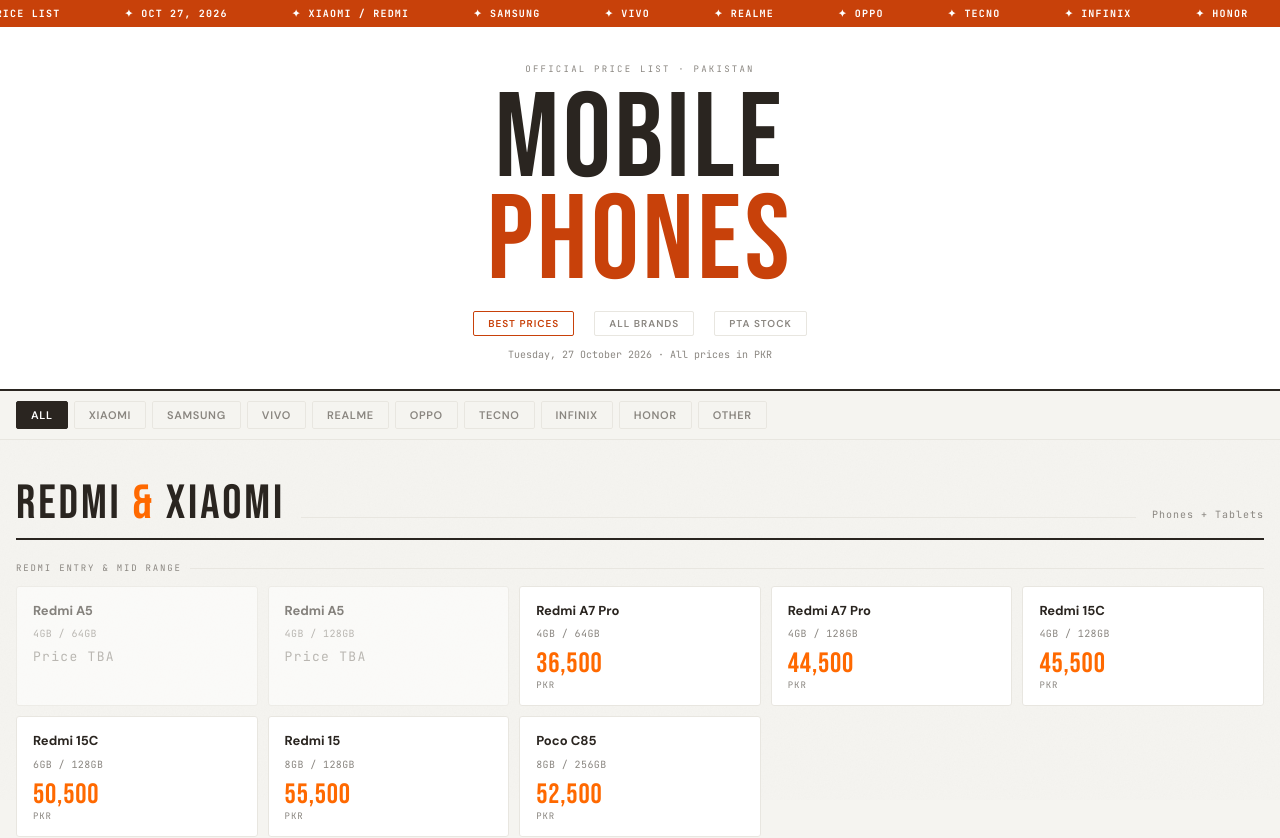
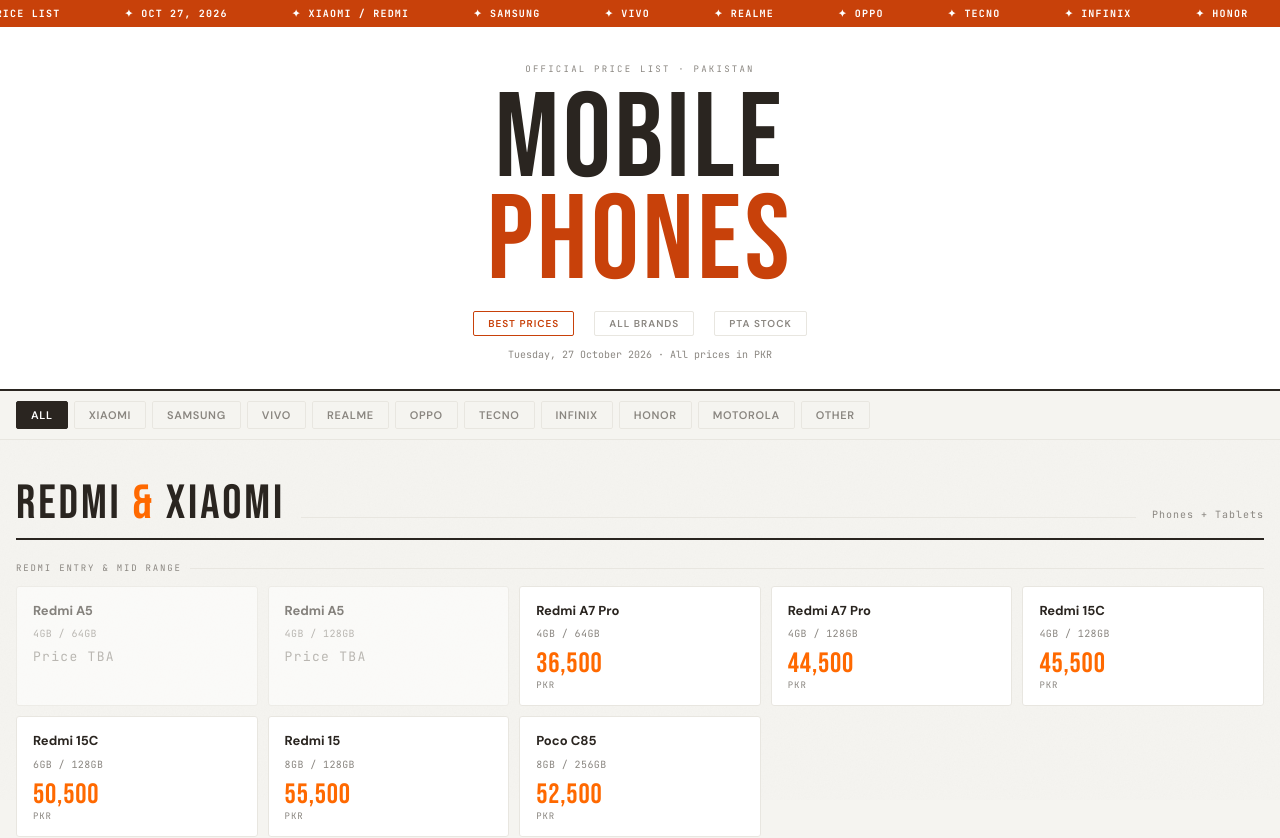
Before and after one commit to nhhingor/deevan.gadgets, a plain HTML site: page index.html in a window 1280 px wide. Shown: the top 838 px of the page. Drawn offline with Linux system fonts and the light colour scheme.

Commit message:
Add Motorola button to filter options

```diff
--- a/index.html
+++ b/index.html
@@ -415,6 +415,7 @@
   <button class="filter-btn" onclick="filterBrand('tecno', this)">Tecno</button>
   <button class="filter-btn" onclick="filterBrand('infinix', this)">Infinix</button>
   <button class="filter-btn" onclick="filterBrand('honor', this)">Honor</button>
+  <button class="filter-btn" onclick="filterBrand('other', this)">Motorola</button>
   <button class="filter-btn" onclick="filterBrand('other', this)">Other</button>
 </div>
 
```
